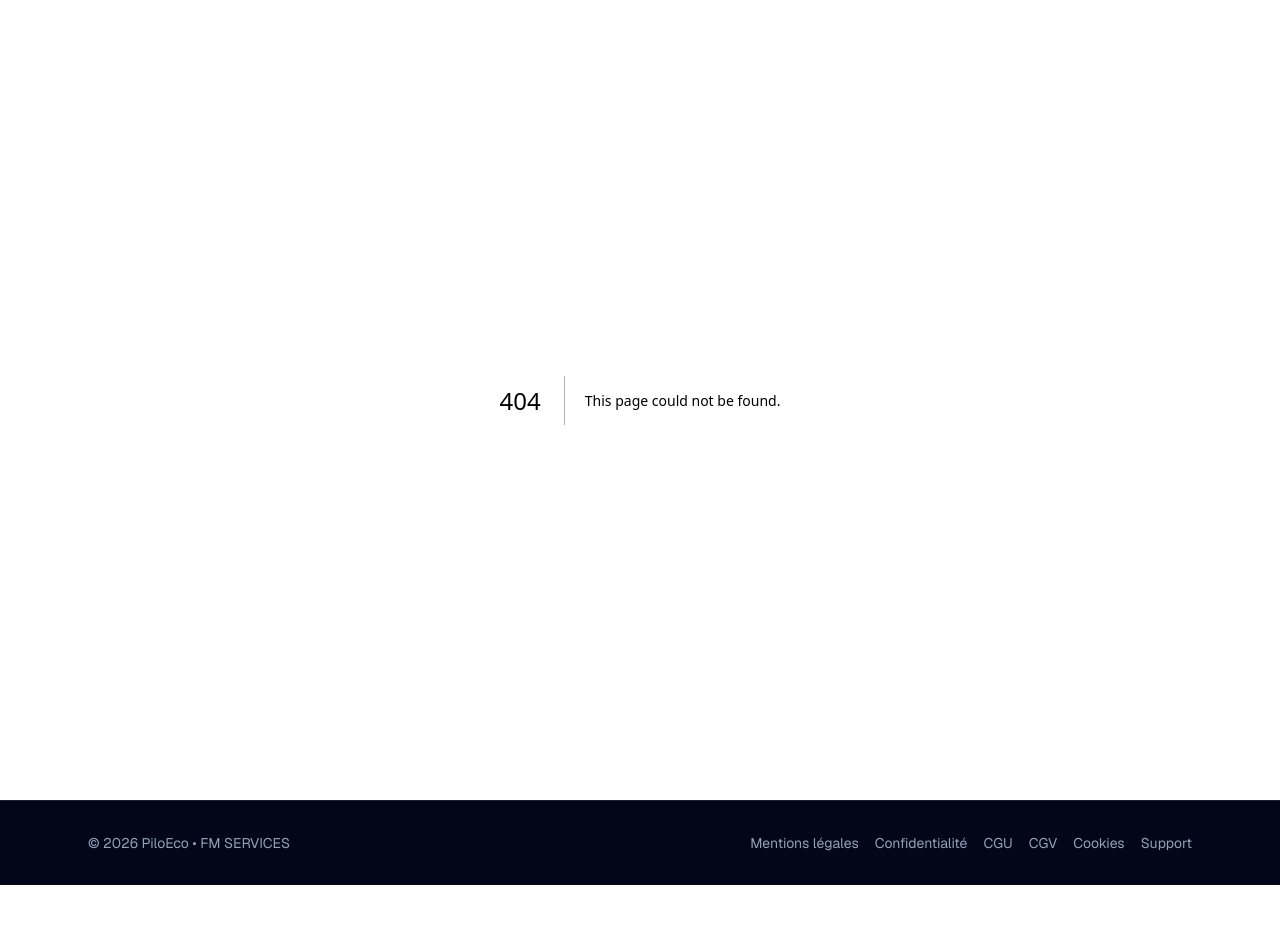
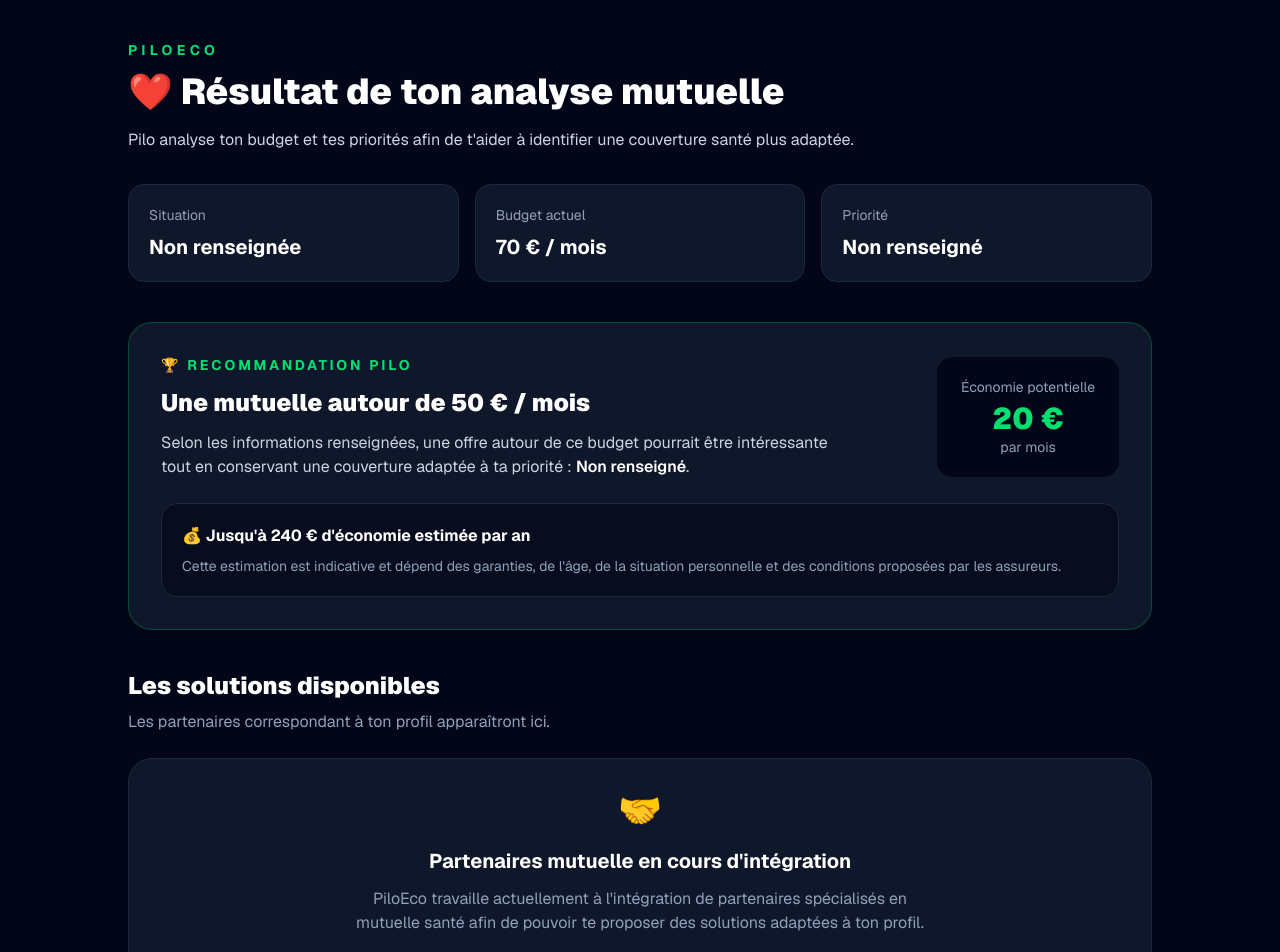
Before and after one commit to MAT13-13/PiloEco, a Next.js app in the folder frontend/: page /offres/mutuelle in a window 1280 px wide. Before the commit this address had no page. Shown: the top 952 px of the page. Before the commit the page ends 885 px from the top, so only its background shows below. Built offline with nearby package versions, Linux system fonts and the light colour scheme.

Commit message:
Ajout page offres mutuelle

```diff
--- /dev/null
+++ b/frontend/src/app/offres/mutuelle/page.tsx
@@ -0,0 +1,143 @@
+"use client";
+
+import { useSearchParams } from "next/navigation";
+
+export default function MutuelleOffersPage() {
+  const searchParams = useSearchParams();
+
+  const situation = searchParams.get("situation") || "Non renseignée";
+  const monthlyPrice = Number(searchParams.get("monthlyPrice") || 70);
+  const priority = searchParams.get("priority") || "Non renseigné";
+
+  const recommendedPrice = Math.max(monthlyPrice - 20, 20);
+  const estimatedSaving = Math.max(monthlyPrice - recommendedPrice, 0);
+  const annualSaving = estimatedSaving * 12;
+
+  return (
+    <main className="min-h-screen bg-slate-950 px-6 py-10 text-white">
+      <div className="mx-auto max-w-5xl">
+        <p className="text-sm font-bold uppercase tracking-[0.3em] text-green-400">
+          PiloEco
+        </p>
+
+        <h1 className="mt-3 text-4xl font-black">
+          ❤️ Résultat de ton analyse mutuelle
+        </h1>
+
+        <p className="mt-4 max-w-3xl text-slate-300">
+          Pilo analyse ton budget et tes priorités afin de t'aider à identifier
+          une couverture santé plus adaptée.
+        </p>
+
+        <div className="mt-8 grid gap-4 md:grid-cols-3">
+          <div className="rounded-2xl border border-slate-800 bg-slate-900 p-5">
+            <p className="text-sm text-slate-400">Situation</p>
+
+            <p className="mt-2 text-xl font-bold">
+              {situation}
+            </p>
+          </div>
+
+          <div className="rounded-2xl border border-slate-800 bg-slate-900 p-5">
+            <p className="text-sm text-slate-400">
+              Budget actuel
+            </p>
+
+            <p className="mt-2 text-xl font-bold">
+              {monthlyPrice} € / mois
+            </p>
+          </div>
+
+          <div className="rounded-2xl border border-slate-800 bg-slate-900 p-5">
+            <p className="text-sm text-slate-400">
+              Priorité
+            </p>
+
+            <p className="mt-2 text-xl font-bold">
+              {priority}
+            </p>
+          </div>
+        </div>
+
+        <section className="mt-10 rounded-3xl border border-green-500/30 bg-slate-900 p-6 md:p-8">
+          <div className="flex flex-col gap-6 md:flex-row md:items-center md:justify-between">
+            <div>
+              <p className="text-sm font-bold uppercase tracking-[0.2em] text-green-400">
+                🏆 Recommandation Pilo
+              </p>
+
+              <h2 className="mt-3 text-2xl font-black">
+                Une mutuelle autour de {recommendedPrice} € / mois
+              </h2>
+
+              <p className="mt-3 max-w-2xl text-slate-300">
+                Selon les informations renseignées, une offre autour de ce
+                budget pourrait être intéressante tout en conservant une
+                couverture adaptée à ta priorité :{" "}
+                <span className="font-semibold text-white">
+                  {priority}
+                </span>.
+              </p>
+            </div>
+
+            <div className="rounded-2xl bg-slate-950 px-6 py-5 text-center">
+              <p className="text-sm text-slate-400">
+                Économie potentielle
+              </p>
+
+              <p className="mt-1 text-3xl font-black text-green-400">
+                {estimatedSaving} €
+              </p>
+
+              <p className="text-sm text-slate-400">
+                par mois
+              </p>
+            </div>
+          </div>
+
+          <div className="mt-6 rounded-2xl border border-slate-800 bg-slate-950/60 p-5">
+            <p className="font-bold">
+              💰 Jusqu'à {annualSaving} € d'économie estimée par an
+            </p>
+
+            <p className="mt-2 text-sm text-slate-400">
+              Cette estimation est indicative et dépend des garanties, de l'âge,
+              de la situation personnelle et des conditions proposées par les
+              assureurs.
+            </p>
+          </div>
+        </section>
+
+        <section className="mt-10">
+          <h2 className="text-2xl font-black">
+            Les solutions disponibles
+          </h2>
+
+          <p className="mt-2 text-slate-400">
+            Les partenaires correspondant à ton profil apparaîtront ici.
+          </p>
+
+          <div className="mt-6 rounded-3xl border border-slate-800 bg-slate-900 p-8 text-center">
+            <div className="text-4xl">
+              🤝
+            </div>
+
+            <h3 className="mt-4 text-xl font-bold">
+              Partenaires mutuelle en cours d'intégration
+            </h3>
+
+            <p className="mx-auto mt-3 max-w-xl text-slate-400">
+              PiloEco travaille actuellement à l'intégration de partenaires
+              spécialisés en mutuelle santé afin de pouvoir te proposer des
+              solutions adaptées à ton profil.
+            </p>
+
+            <div className="mt-6 inline-flex rounded-full border border-green-500/30 bg-green-500/10 px-4 py-2 text-sm font-bold text-green-400">
+              En cours de partenaire
+            </div>
+          </div>
+        </section>
+      </div>
+    </main>
+  );
+}
```
